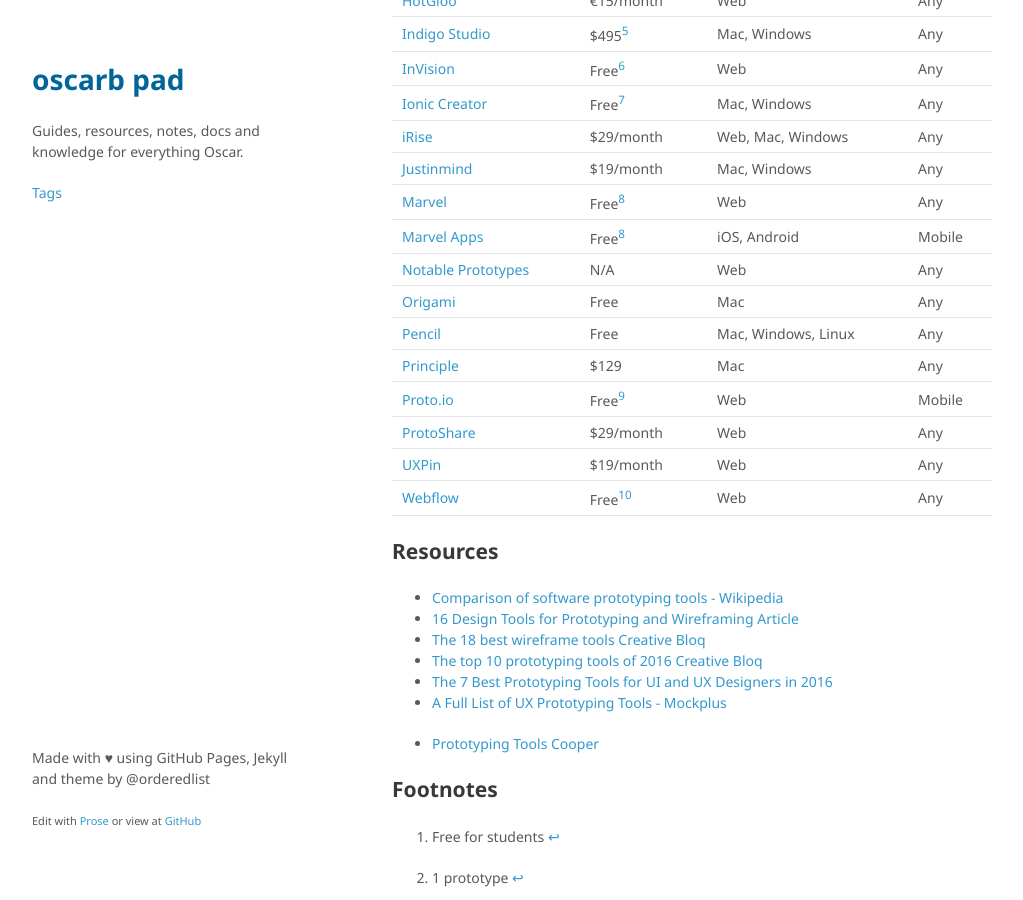
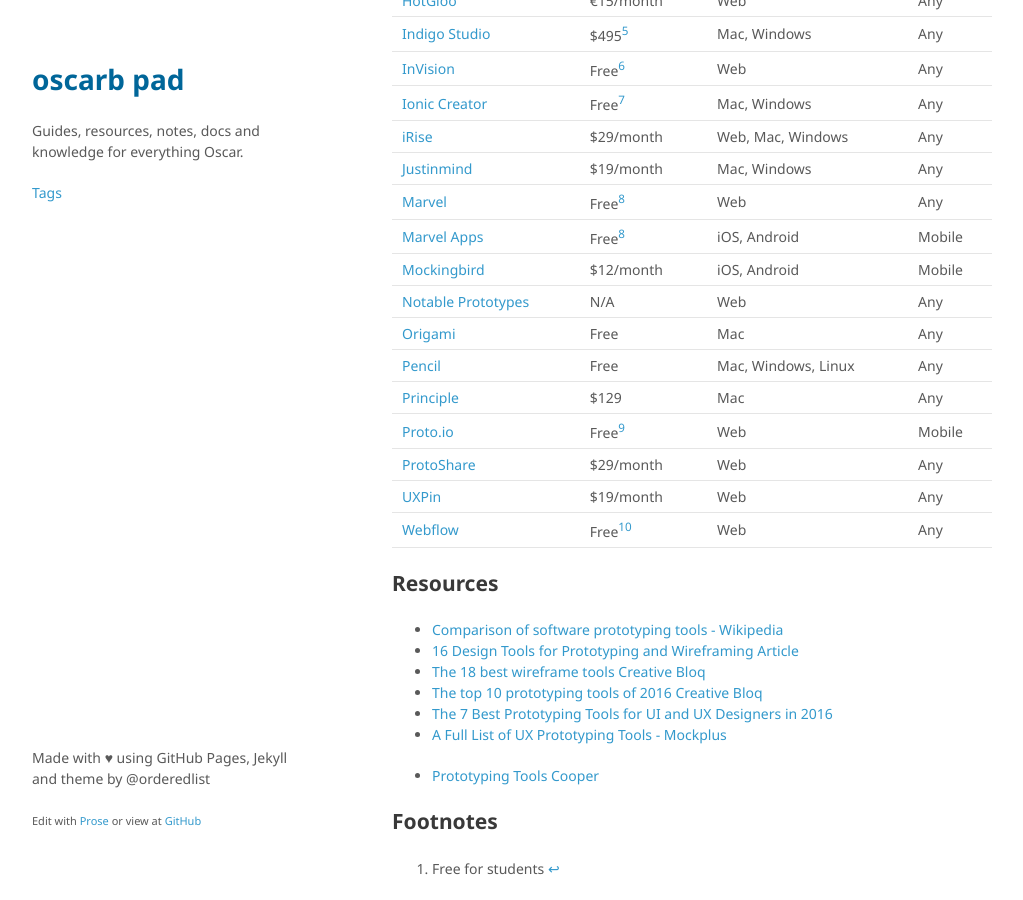
Before and after one commit to oscarb/pad, a Jekyll site: the page built from _docs/prototyping.md, in a window 1280 px wide and 900 px high, scrolled down 707 px. Shown: the whole window, without its empty margins (128-1151 px from the left). Built offline with Jekyll 4.4.1, drawn with Linux system fonts in a browser that asks for light colours; some web fonts are replaced.

Commit message:
Updated prototyping.md

```diff
--- a/_docs/prototyping.md
+++ b/_docs/prototyping.md
@@ -38,6 +38,7 @@ Name | Lowest price | Platform | Protype for
 [Justinmind](https://www.justinmind.com/) | $19/month | Mac, Windows | Any
 [Marvel](https://marvelapp.com/) | Free[^marvel] | Web | Any
 [Marvel Apps](https://marvelapp.com/apps/)  | Free[^marvel] | iOS, Android | Mobile
+[Mockingbird](https://gomockingbird.com/home) | $12/month | iOS, Android | Mobile
 [Notable Prototypes](http://zurb.com/notable/features/prototypes) | N/A | Web | Any
 [Origami](https://facebook.github.io/origami/) | Free | Mac | Any
 [Pencil](http://pencil.evolus.vn/) | Free | Mac, Windows, Linux | Any
```
